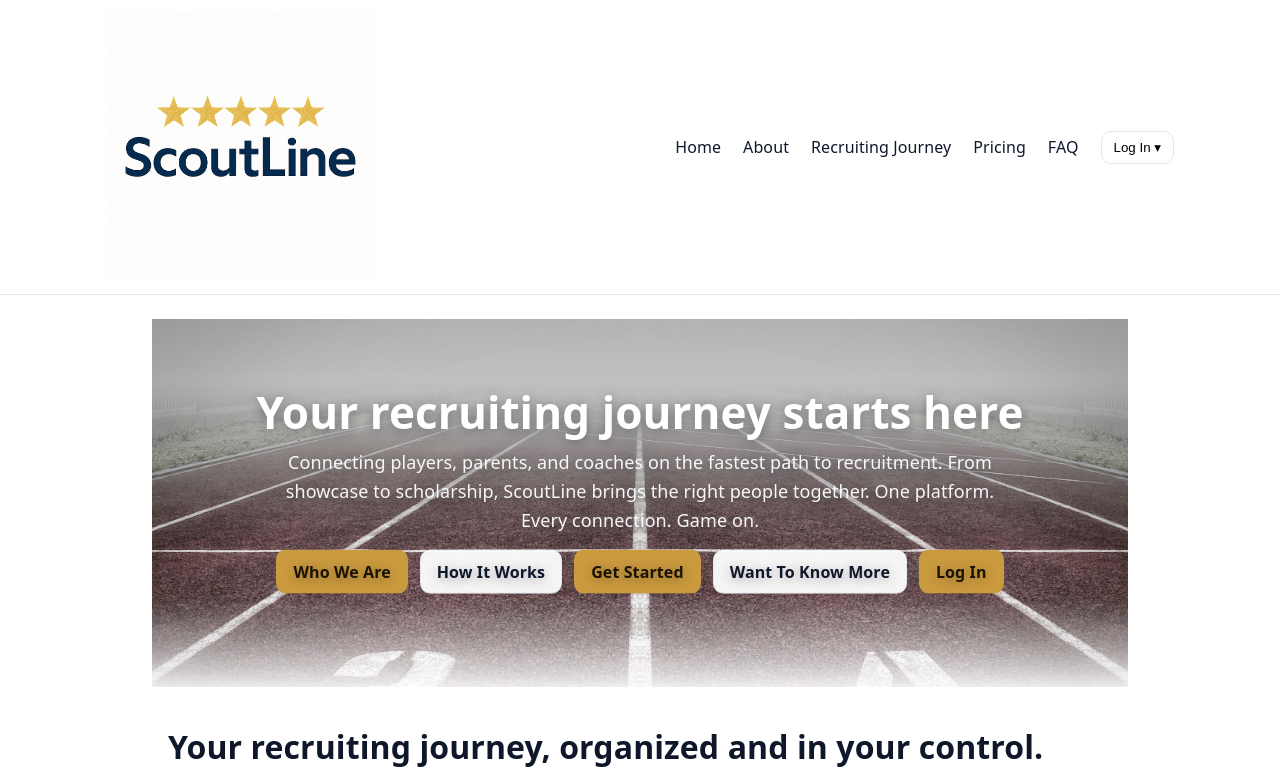
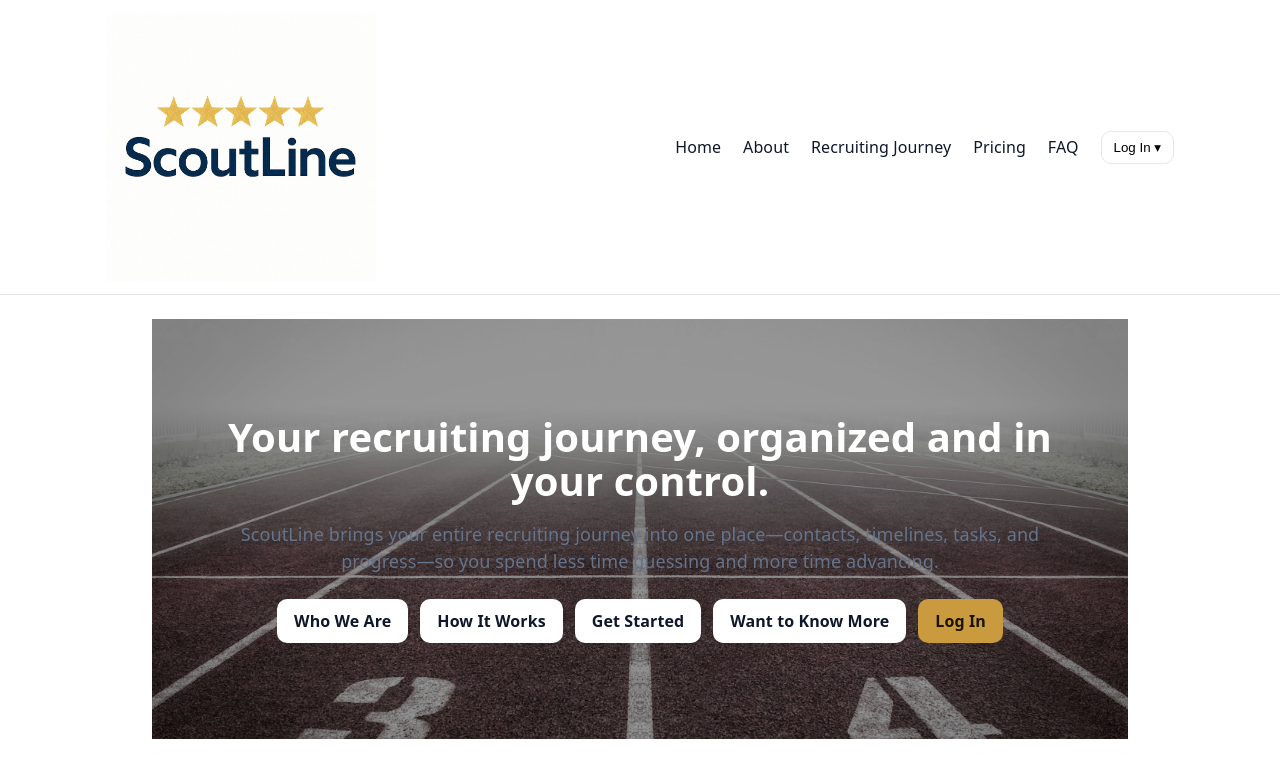
Before and after one commit to mattblittle-create/scoutline-beta, a Next.js app: page / in a window 1280 px wide. Shown: the top 783 px of the page. Built offline with nearby package versions, Linux system fonts and the light colour scheme.

Commit message:
Update HeroBanner.tsx

```diff
--- a/app/components/HeroBanner.tsx
+++ b/app/components/HeroBanner.tsx
@@ -1,6 +1,6 @@
-"use client";
+// app/components/HeroBanner.tsx
+
 import Image from "next/image";
-import Link from "next/link";
 
 export default function HeroBanner() {
   return (
@@ -8,88 +8,105 @@ export default function HeroBanner() {
       style={{
         position: "relative",
         width: "100%",
-        height: "46vh",
-        minHeight: 320,
+        height: "420px",
         overflow: "hidden",
+        display: "flex",
+        alignItems: "center",
+        justifyContent: "center",
+        textAlign: "center",
+        color: "#fff",
       }}
-      aria-label="Hero: your recruiting journey starts here"
     >
-      {/* Full-bleed background image */}
+      {/* Full-width background image */}
       <Image
         src="/track_pic_homepage.jpg"
-        alt="Running track start line with lanes heading forward"
+        alt="Track starting line"
         fill
+        style={{ objectFit: "cover" }}
         priority
-        sizes="100vw"
-        style={{ objectFit: "cover" }}
       />
 
-      {/* Top-to-bottom scrim so text stays readable (only inside hero) */}
+      {/* Dark overlay for better text visibility */}
       <div
         style={{
           position: "absolute",
           inset: 0,
-          background:
-            "linear-gradient(to bottom, rgba(0,0,0,0.28) 0%, rgba(0,0,0,0.18) 35%, rgba(255,255,255,0.0) 75%, rgba(255,255,255,0.9) 100%)",
-          pointerEvents: "none",
+          background: "rgba(0, 0, 0, 0.4)",
         }}
-      />
+      ></div>
 
-      {/* Centered overlay content */}
-      <div
+      {/* Content */}
+      <div style={{ position: "relative", zIndex: 2, maxWidth: 900, padding: "0 16px" }}>
+        <h1 style={{ fontSize: "2.5rem", fontWeight: 700, marginBottom: 12 }}>
+          Your recruiting journey, organized and in your control.
+        </h1>
+        <p style={{ fontSize: "1.125rem", marginBottom: 24, lineHeight: 1.5 }}>
+          ScoutLine brings your entire recruiting journey into one place—contacts, timelines,
+          tasks, and progress—so you spend less time guessing and more time advancing.
+        </p>
+
+        {/* Buttons */}
+        <div style={{ display: "flex", gap: 12, flexWrap: "wrap", justifyContent: "center" }}>
+          <a
+            href="/about"
             style={{
-          position: "absolute",
-          inset: 0,
-          display: "grid",
-          placeItems: "center",
-          padding: "0 16px",
+              padding: "10px 16px",
+              borderRadius: 10,
+              background: "#fff",
+              color: "#0f172a",
+              textDecoration: "none",
+              border: "1px solid transparent",
+              fontWeight: 600,
             }}
           >
-        <div
+            Who We Are
+          </a>
+          <a
+            href="/how-it-works"
             style={{
-            width: "100%",
-            maxWidth: 920,
-            textAlign: "center",
-            color: "white",
-            textShadow: "0 2px 12px rgba(0,0,0,0.35)",
-            transform: "translateY(-6%)",
+              padding: "10px 16px",
+              borderRadius: 10,
+              background: "#fff",
+              color: "#0f172a",
+              textDecoration: "none",
+              border: "1px solid transparent",
+              fontWeight: 600,
             }}
           >
-          <h1
+            How It Works
+          </a>
+          <a
+            href="/pricing"
             style={{
-              margin: 0,
-              fontWeight: 700,
-              lineHeight: 1.1,
-              fontSize: "clamp(24px, 4.2vw, 44px)",
+              padding: "10px 16px",
+              borderRadius: 10,
+              background: "#fff",
+              color: "#0f172a",
+              textDecoration: "none",
+              border: "1px solid transparent",
+              fontWeight: 600,
             }}
           >
-            Your recruiting journey starts here
-          </h1>
-
-          <p
+            Get Started
+          </a>
+          <a
+            href="/contact"
             style={{
-              margin: "12px auto 0",
-              maxWidth: 720,
-              lineHeight: 1.6,
-              fontSize: "clamp(14px, 2.2vw, 18px)",
-              color: "rgba(255,255,255,0.95)",
+              padding: "10px 16px",
+              borderRadius: 10,
+              background: "#fff",
+              color: "#0f172a",
+              textDecoration: "none",
+              border: "1px solid transparent",
+              fontWeight: 600,
             }}
           >
-            Connecting players, parents, and coaches on the fastest path to recruitment.
-            From showcase to scholarship, ScoutLine brings the right people together. One platform. Every connection. Game on.
-          </p>
+            Want to Know More
+          </a>
 
-          <div
-            style={{
-              display: "flex",
-              gap: 12,
-              justifyContent: "center",
-              flexWrap: "wrap",
-              marginTop: 16,
-            }}
-          >
-            <Link
-              href="/about"
+          {/* NEW gold Log In button */}
+          <a
+            href="/login"
             style={{
               padding: "10px 16px",
               borderRadius: 10,
@@ -100,66 +117,8 @@ export default function HeroBanner() {
               fontWeight: 600,
             }}
           >
-              Who We Are
-            </Link>
-            <Link
-              href="/recruiting-journey"
-              style={{
-                padding: "10px 16px",
-                borderRadius: 10,
-                background: "rgba(255,255,255,0.94)",
-                color: "#0f172a",
-                textDecoration: "none",
-                border: "1px solid #e5e7eb",
-                fontWeight: 600,
-              }}
-            >
-              How It Works
-            </Link>
-                        <Link
-              href="/pricing"
-              style={{
-                padding: "10px 16px",
-                borderRadius: 10,
-                background: "#ca9a3f",
-                color: "#1a1203",
-                textDecoration: "none",
-                border: "1px solid transparent",
-                fontWeight: 600,
-              }}
-            >
-              Get Started
-            </Link>
-                        <Link
-              href="/faq"
-              style={{
-                padding: "10px 16px",
-                borderRadius: 10,
-                background: "rgba(255,255,255,0.94)",
-                color: "#0f172a",
-                textDecoration: "none",
-                border: "1px solid #e5e7eb",
-                fontWeight: 600,
-              }}
-            >
-              Want To Know More
-            </Link>
-                        <Link
-              href="/login"
-              style={{
-                padding: "10px 16px",
-                borderRadius: 10,
-                background: "#ca9a3f", // gold from your logo stars
-                color: "#1a1203",
-                textDecoration: "none",
-                border: "1px solid transparent",
-                fontWeight: 600,
-              }}
-            >
             Log In
-            </Link>
-
-          </div>
+          </a>
         </div>
       </div>
     </section>
```
Lines whose indentation alone changed are shown as unchanged.
